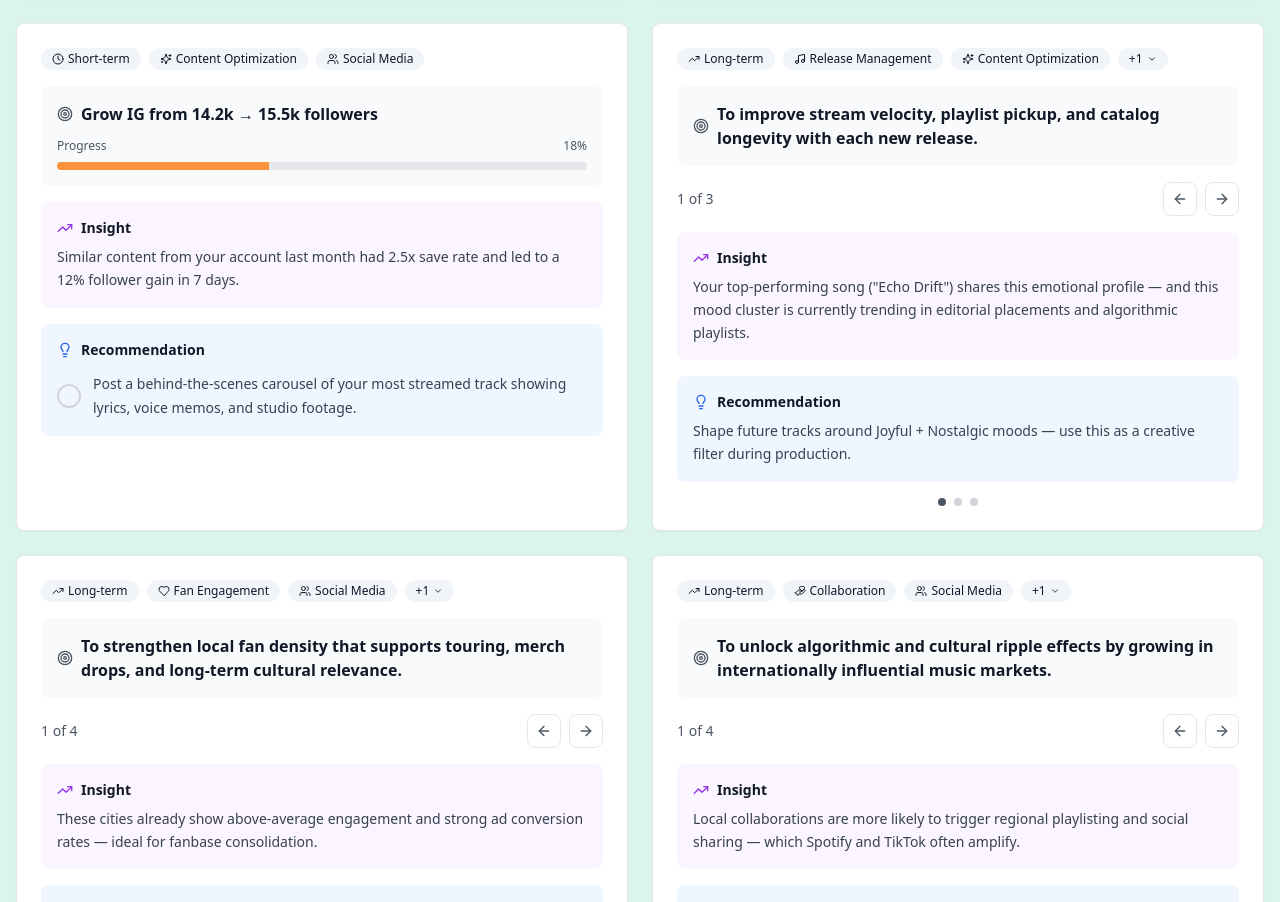
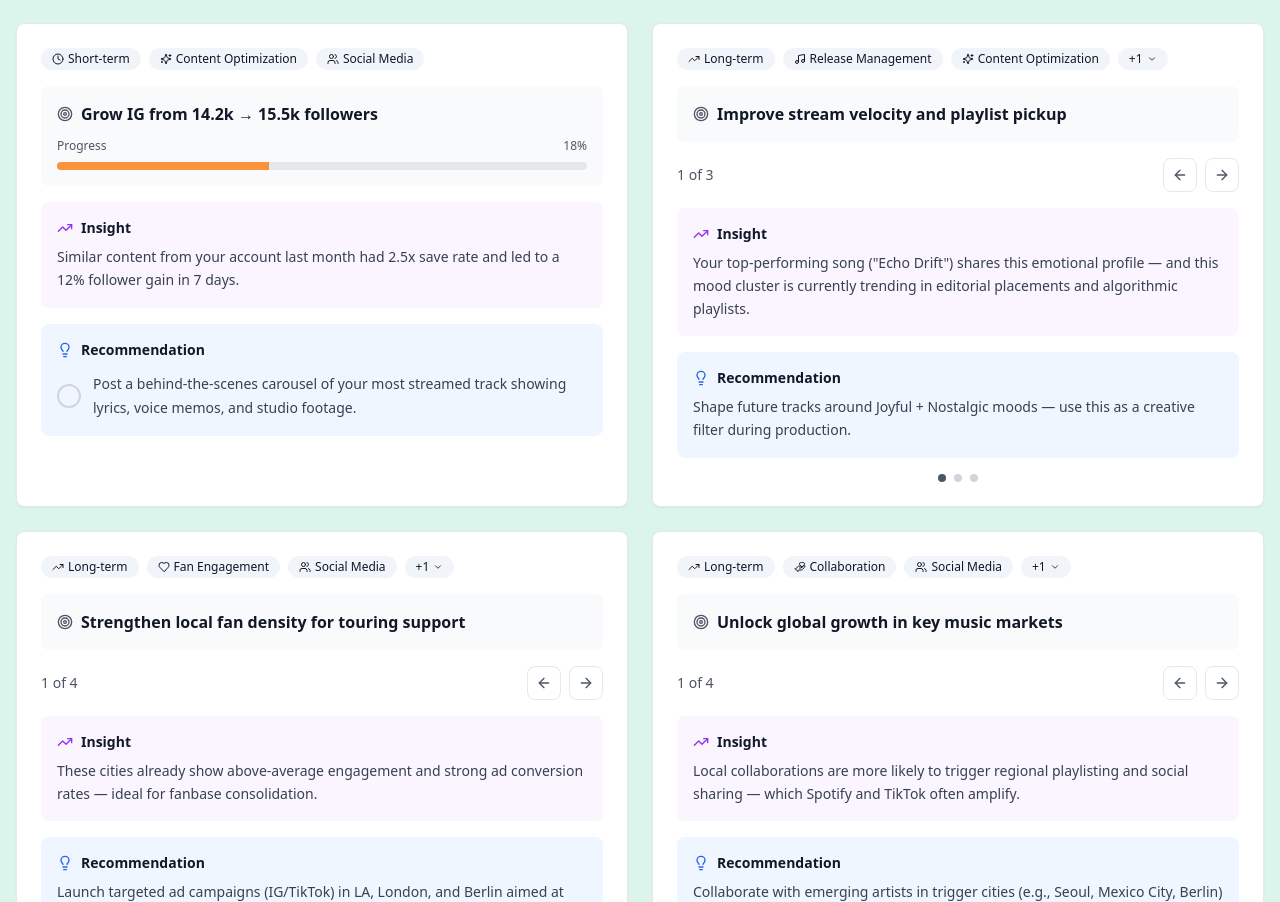
Before and after one commit to akashdmukherjee/smart-recommendations, a React (Vite) app: page / in a window 1280 px wide. Shown: the part 1204-2106 px from the top of the page. Built offline with nearby package versions, Linux system fonts and the light colour scheme.

Commit message:
Refactor: Shorten long-term goal texts
Shortened the goal text in long-term recommendation cards for brevity.

```diff
--- a/src/components/ShortTermRecommendations.tsx
+++ b/src/components/ShortTermRecommendations.tsx
@@ -1,3 +1,4 @@
+
 import React, { useState, useMemo } from 'react';
 import { RecommendationCard } from './RecommendationCard';
 import { LongTermRecommendationCard } from './LongTermRecommendationCard';
@@ -82,7 +83,7 @@ export const ShortTermRecommendations = () => {
   const longTermRecommendations = [{
     id: 6,
     title: "Increase Track Release Success",
-    goal: "To improve stream velocity, playlist pickup, and catalog longevity with each new release.",
+    goal: "Improve stream velocity and playlist pickup",
     timeframe: "long-term" as const,
     categories: ["release management", "content optimization", "growth levers"] as const,
     actionInsightPairs: [{
@@ -98,7 +99,7 @@ export const ShortTermRecommendations = () => {
   }, {
     id: 7,
     title: "Build High-Value Fanbases in Key Markets",
-    goal: "To strengthen local fan density that supports touring, merch drops, and long-term cultural relevance.",
+    goal: "Strengthen local fan density for touring support",
     timeframe: "long-term" as const,
     categories: ["fan engagement", "social media", "live performance"] as const,
     actionInsightPairs: [{
@@ -117,7 +118,7 @@ export const ShortTermRecommendations = () => {
   }, {
     id: 8,
     title: "Expand Global Reach Through High-Leverage Cities",
-    goal: "To unlock algorithmic and cultural ripple effects by growing in internationally influential music markets.",
+    goal: "Unlock global growth in key music markets",
     timeframe: "long-term" as const,
     categories: ["collaboration opportunities", "social media", "growth levers"] as const,
     actionInsightPairs: [{
```
